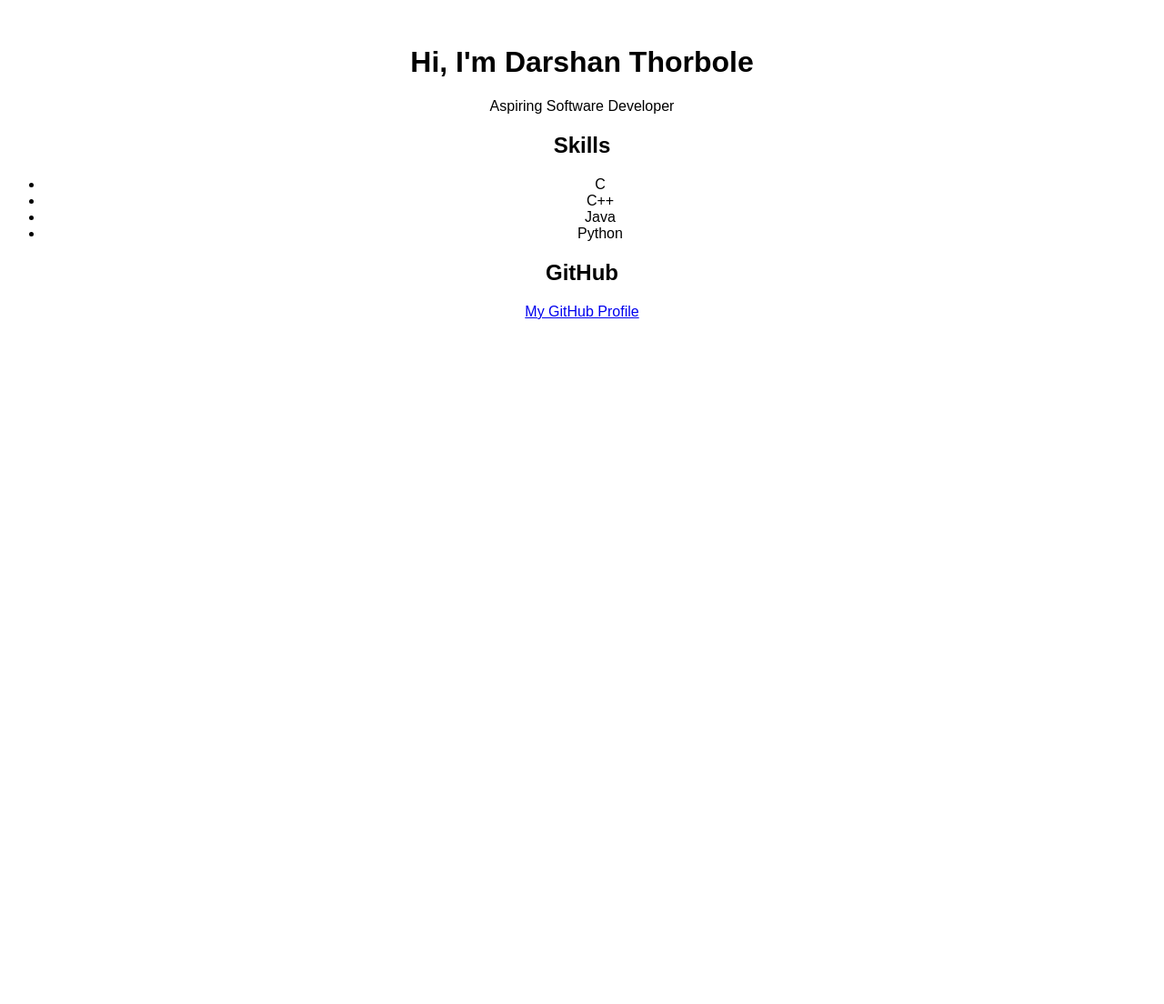
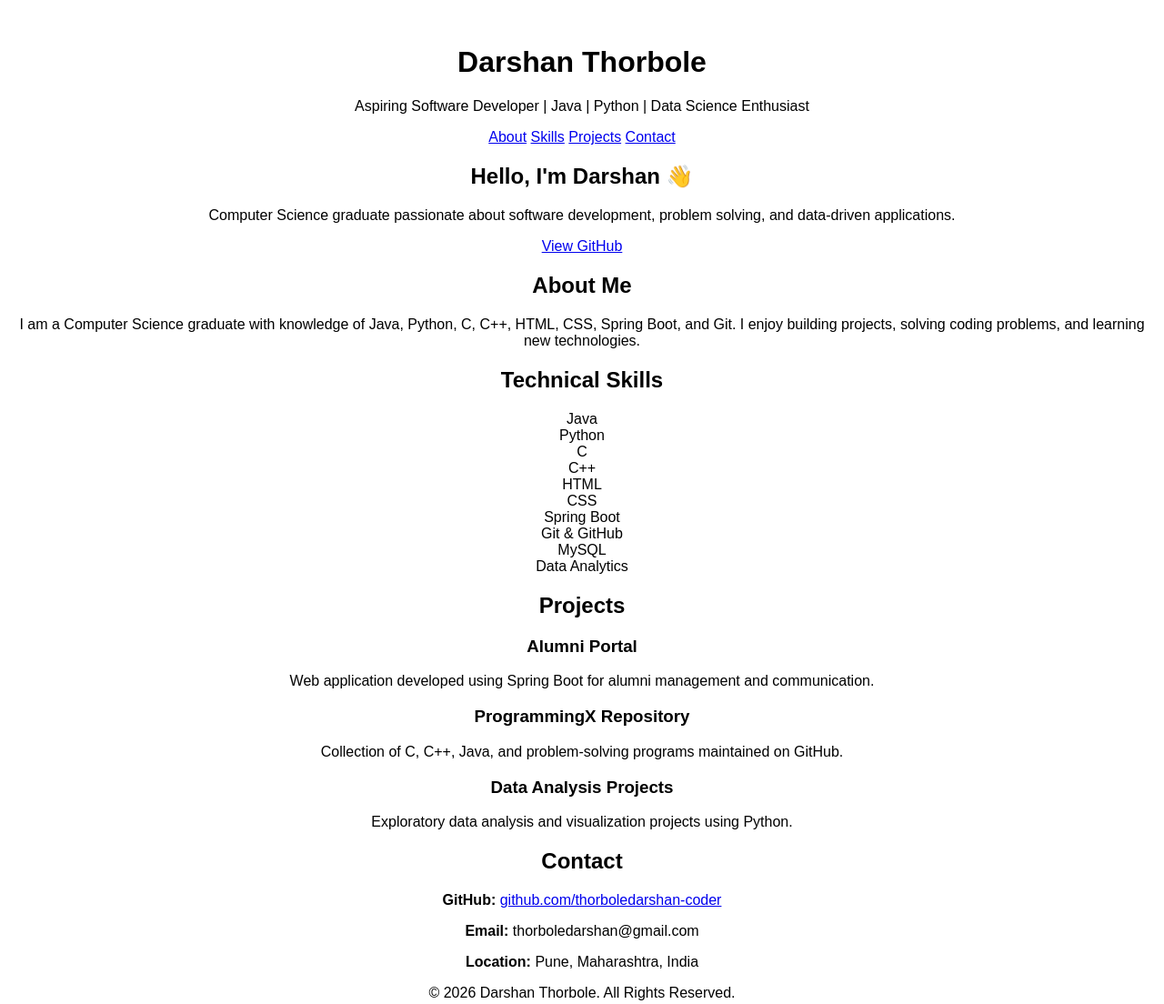
Before and after one commit to thorboledarshan/thorboledarshan.github.io, a plain HTML site: page index.html in a window 1280 px wide. Shown: the whole page at 91% size. Before the commit the page ends 800 px from the top, so only its background shows below. Drawn offline with Linux system fonts and the light colour scheme.

Commit message:
Revamp portfolio layout and content
Updated the portfolio layout and added new sections for skills, projects, and contact information.

```diff
--- a/index.html
+++ b/index.html
@@ -1,24 +1,113 @@
 <!DOCTYPE html>
-<html>
+<html lang="en">
 <head>
-    <title>Darshan Thorbole Portfolio</title>
+    <meta charset="UTF-8">
+    <meta name="viewport" content="width=device-width, initial-scale=1.0">
+    <title>Darshan Thorbole | Portfolio</title>
     <link rel="stylesheet" href="style.css">
 </head>
 <body>
-    <h1>Hi, I'm Darshan Thorbole</h1>
-    <p>Aspiring Software Developer</p>
 
-    <h2>Skills</h2>
-    <ul>
-        <li>C</li>
-        <li>C++</li>
-        <li>Java</li>
-        <li>Python</li>
-    </ul>
+    <header>
+        <div class="container">
+            <h1>Darshan Thorbole</h1>
+            <p class="tagline">
+                Aspiring Software Developer | Java | Python | Data Science Enthusiast
+            </p>
 
-    <h2>GitHub</h2>
-    <a href="https://github.com/thorboledarshan">
-        My GitHub Profile
-    </a>
+            <nav>
+                <a href="#about">About</a>
+                <a href="#skills">Skills</a>
+                <a href="#projects">Projects</a>
+                <a href="#contact">Contact</a>
+            </nav>
+        </div>
+    </header>
+
+    <section id="hero">
+        <div class="container">
+            <h2>Hello, I'm Darshan 👋</h2>
+            <p>
+                Computer Science graduate passionate about software development,
+                problem solving, and data-driven applications.
+            </p>
+
+            <a class="btn" href="https://github.com/thorboledarshan" target="_blank">
+                View GitHub
+            </a>
+        </div>
+    </section>
+
+    <section id="about" class="container card">
+        <h2>About Me</h2>
+        <p>
+            I am a Computer Science graduate with knowledge of Java, Python,
+            C, C++, HTML, CSS, Spring Boot, and Git. I enjoy building projects,
+            solving coding problems, and learning new technologies.
+        </p>
+    </section>
+
+    <section id="skills" class="container card">
+        <h2>Technical Skills</h2>
+
+        <div class="skills-grid">
+            <div class="skill">Java</div>
+            <div class="skill">Python</div>
+            <div class="skill">C</div>
+            <div class="skill">C++</div>
+            <div class="skill">HTML</div>
+            <div class="skill">CSS</div>
+            <div class="skill">Spring Boot</div>
+            <div class="skill">Git & GitHub</div>
+            <div class="skill">MySQL</div>
+            <div class="skill">Data Analytics</div>
+        </div>
+    </section>
+
+    <section id="projects" class="container card">
+        <h2>Projects</h2>
+
+        <div class="project">
+            <h3>Alumni Portal</h3>
+            <p>
+                Web application developed using Spring Boot for alumni
+                management and communication.
+            </p>
+        </div>
+
+        <div class="project">
+            <h3>ProgrammingX Repository</h3>
+            <p>
+                Collection of C, C++, Java, and problem-solving programs
+                maintained on GitHub.
+            </p>
+        </div>
+
+        <div class="project">
+            <h3>Data Analysis Projects</h3>
+            <p>
+                Exploratory data analysis and visualization projects using Python.
+            </p>
+        </div>
+    </section>
+
+    <section id="contact" class="container card">
+        <h2>Contact</h2>
+
+        <p><strong>GitHub:</strong>
+            <a href="https://github.com/thorboledarshan" target="_blank">
+                github.com/thorboledarshan-coder
+            </a>
+        </p>
+
+        <p><strong>Email:</strong> thorboledarshan@gmail.com</p>
+
+        <p><strong>Location:</strong> Pune, Maharashtra, India</p>
+    </section>
+
+    <footer>
+        <p>© 2026 Darshan Thorbole. All Rights Reserved.</p>
+    </footer>
+
 </body>
 </html>
```
